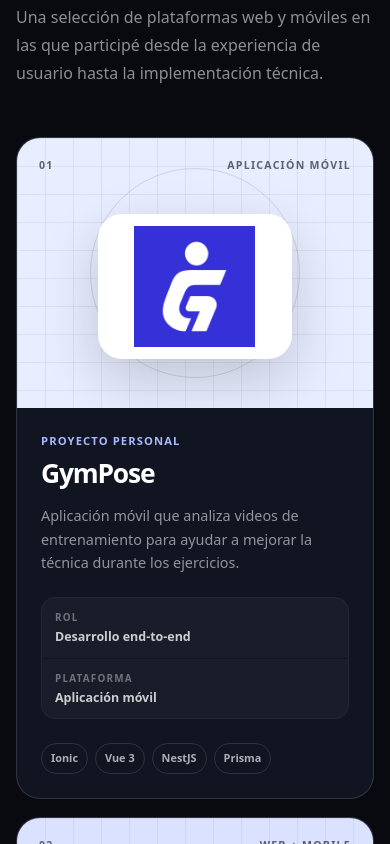
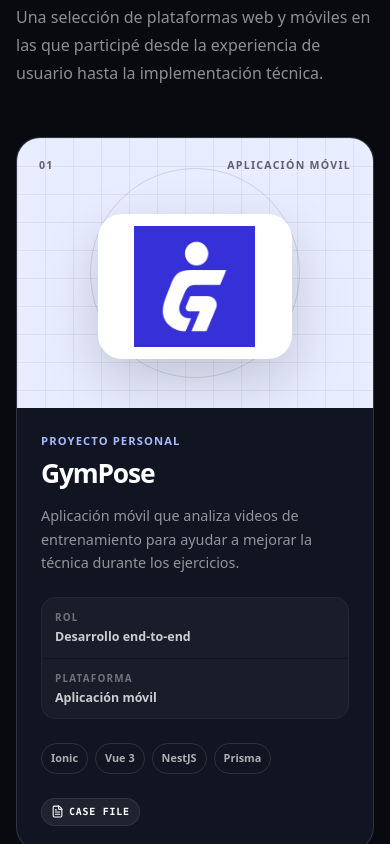
Before and after one commit to KendallRcs/Portafolio, a React (Create React App) app: page / in a window 390 px wide. Shown: the part 2840-3684 px from the top of the page. Built offline with nearby package versions, Linux system fonts and the light colour scheme.

Commit message:
chore: added social_links icons to navbar mobile

```diff
--- a/src/App.css
+++ b/src/App.css
@@ -593,6 +593,7 @@ textarea:focus-visible {
 }
 
 .project-card button {
+  position: relative;
   width: 100%;
   height: 100%;
   padding: 0;
@@ -608,12 +609,28 @@ textarea:focus-visible {
   transition: transform 240ms var(--ease-out), border-color 240ms var(--ease-out), background 240ms var(--ease-out), box-shadow 240ms var(--ease-out);
 }
 
+.project-card button::before {
+  content: '';
+  position: absolute;
+  z-index: 3;
+  inset: 0 auto 0 0;
+  width: 3px;
+  background: linear-gradient(180deg, var(--accent), transparent 78%);
+  opacity: 0;
+  transition: opacity 220ms var(--ease-out);
+}
+
 .project-card button:hover,
 .project-card button:focus-visible {
   border-color: rgba(25, 78, 254, 0.72);
   background: var(--ink-panel);
   transform: translateY(-7px);
   box-shadow: 0 0 0 1px rgba(25, 78, 254, 0.22), 0 24px 70px rgba(0, 0, 0, 0.24);
+}
+
+.project-card button:hover::before,
+.project-card button:focus-visible::before {
+  opacity: 1;
 }
 
 .project-card__media {
@@ -762,6 +779,59 @@ textarea:focus-visible {
   border-radius: 999px;
   font-size: 0.68rem;
   font-weight: 700;
+}
+
+.project-card__link {
+  margin-top: auto;
+  padding-top: 24px;
+  display: flex;
+  align-items: center;
+  justify-content: flex-end;
+  gap: 16px;
+  color: rgba(255, 255, 255, 0.72);
+  font-size: 0.72rem;
+  font-weight: 850;
+  letter-spacing: 0.08em;
+  text-transform: uppercase;
+}
+
+.project-card__link b {
+  min-height: 28px;
+  padding: 0 9px;
+  display: inline-flex;
+  align-items: center;
+  gap: 5px;
+  color: white;
+  background: rgba(255, 255, 255, 0.06);
+  border: 1px solid var(--line-dark-soft);
+  border-radius: 999px;
+  font-family: "SFMono-Regular", Consolas, "Liberation Mono", monospace;
+  font-size: 0.62rem;
+  font-weight: 850;
+  letter-spacing: 0.08em;
+  line-height: 1;
+  text-transform: uppercase;
+  white-space: nowrap;
+  transition: background 180ms var(--ease-out), border-color 180ms var(--ease-out);
+}
+
+.project-card__link b p {
+  margin: 0;
+  display: flex;
+  align-items: center;
+  min-height: 100%;
+  line-height: 1;
+}
+
+.project-card__link b svg {
+  flex: 0 0 auto;
+  display: block;
+}
+
+.project-card button:hover .project-card__link b,
+.project-card button:focus-visible .project-card__link b {
+  background: var(--accent);
+  border-color: var(--accent);
 }
 
 .contact-section {
@@ -1590,6 +1660,12 @@ textarea:focus-visible {
     grid-template-columns: 1fr;
   }
 
+  .project-card__link {
+    align-items: flex-start;
+    flex-direction: column;
+    gap: 10px;
+  }
+
   .contact-layout {
     grid-template-columns: 1fr;
   }
--- a/src/App.js
+++ b/src/App.js
@@ -210,7 +210,7 @@ function App() {
           <div className="social-links">
             {socialLinks.map((link) => (
               <a key={link.label} href={link.href} target="_blank" rel="noreferrer" aria-label={link.label}>
-                    <span>{link.shortLabel}</span>
+                <i className={link.icon} aria-hidden="true" />
               </a>
             ))}
           </div>
@@ -337,6 +337,12 @@ function App() {
                       </dl>
                       <div className="project-card__stack">
                         {project.stack.slice(0, 4).map((technology) => <span key={technology}>{technology}</span>)}
+                      </div>
+                      <div className="project-card__link">
+                        <b aria-hidden="true">
+                          <FileText size={13} strokeWidth={2} />
+                          <p>case file</p>
+                        </b>
                       </div>
                     </div>
                   </button>
```
Lines whose indentation alone changed are shown as unchanged.
